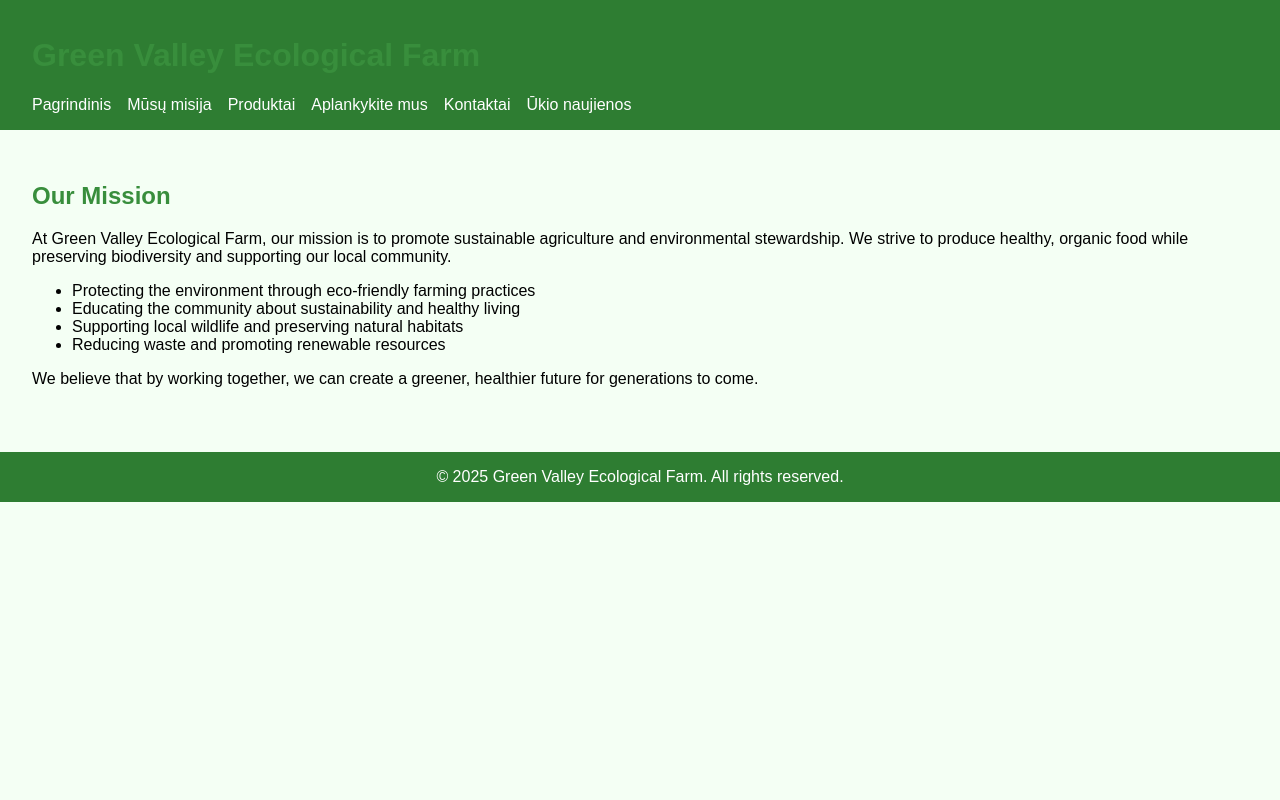
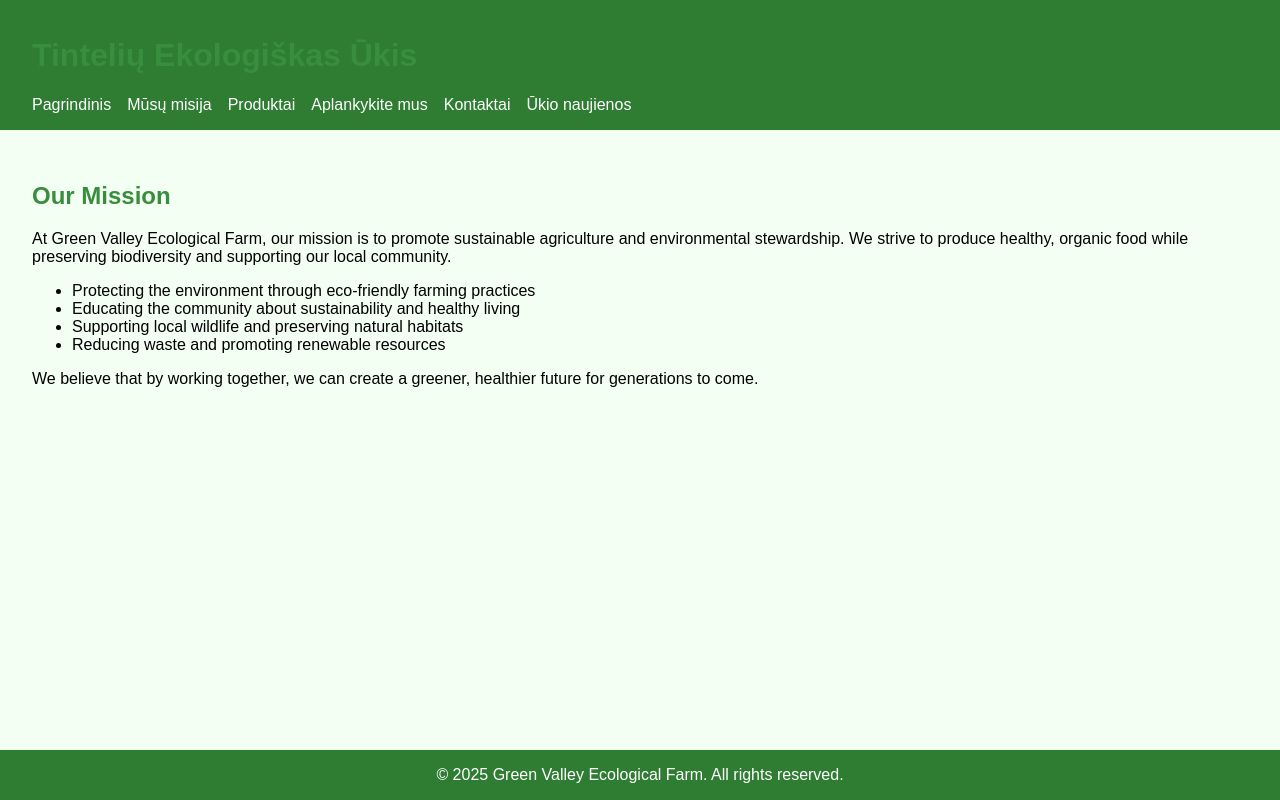
Before and after one commit to tomasnarkus-cell/tinteliu-ukis, a plain HTML site: page mission.html in a window 1280 px wide. Drawn offline with Linux system fonts and the light colour scheme.

Commit message:
Add files via upload

```diff
--- a/mission.html
+++ b/mission.html
@@ -4,6 +4,19 @@
     <meta charset="UTF-8">
     <title>Our Mission - Green Valley Ecological Farm</title>
     <style>
+        html, body {
+            height: 100%;
+            margin: 0;
+            padding: 0;
+        }
+        body {
+            min-height: 100vh;
+            display: flex;
+            flex-direction: column;
+        }
+        main {
+            flex: 1;
+        }
         body { font-family: Arial, sans-serif; margin: 0; padding: 0; background: #f4fff4; }
         header, footer { background: #2e7d32; color: #fff; padding: 1em 2em; }
         nav ul { list-style: none; padding: 0; margin: 0; display: flex; }
@@ -17,10 +30,10 @@
 </head>
 <body>
     <header>
-        <h1>Green Valley Ecological Farm</h1>
+        <h1>Tintelių Ekologiškas Ūkis</h1>
         <nav>
             <ul>
-                <li><a href="random.html">Pagrindinis</a></li>
+                <li><a href="index.html">Pagrindinis</a></li>
                 <li><a href="mission.html">Mūsų misija</a></li>
                 <li><a href="products.html">Produktai</a></li>
                 <li><a href="visit.html">Aplankykite mus</a></li>
```
Also changed, not shown: blogas.html (+1 -1 lines), contact.html (+14 -1 lines), index.html (+2 -2 lines), products.html (+13 -0 lines), visit.html (+14 -1 lines).
